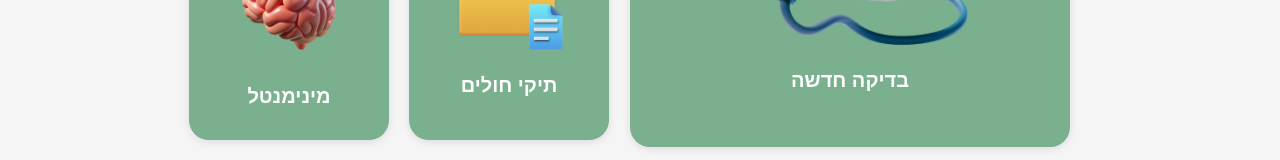
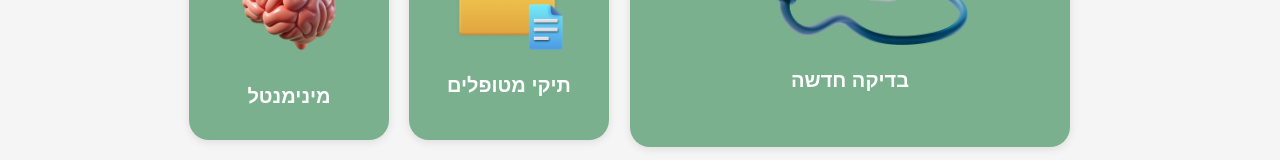
Before and after one commit to Mohasalyan/nurse-my, a React (Vite) app in the folder client/: page /home in a window 1280 px wide. Shown: the part 492-652 px from the top of the page. Built offline with nearby package versions, Linux system fonts and the light colour scheme; no server answers; the database is empty; sample sign-in values are in the browser's storage; a web font is replaced by a local one.

Commit message:
text edit

```diff
--- a/client/src/pages/HomePage/HomePage.jsx
+++ b/client/src/pages/HomePage/HomePage.jsx
@@ -64,7 +64,7 @@ const HomePage = () => {
           <Card image={medicationImg} title="תרופות" to="/medication" />
           <Card image={trackingImg} title="רשימת מעקב" to="/followup-list" />
           <Card image={brainImg} title="מינימנטל" to="/minimental" />
-          <Card image={patientsImg} title="תיקי חולים" to="/Patients" />
+          <Card image={patientsImg} title="תיקי מטופלים" to="/Patients" />
         </div>
 
         <div className="big-card">
```
